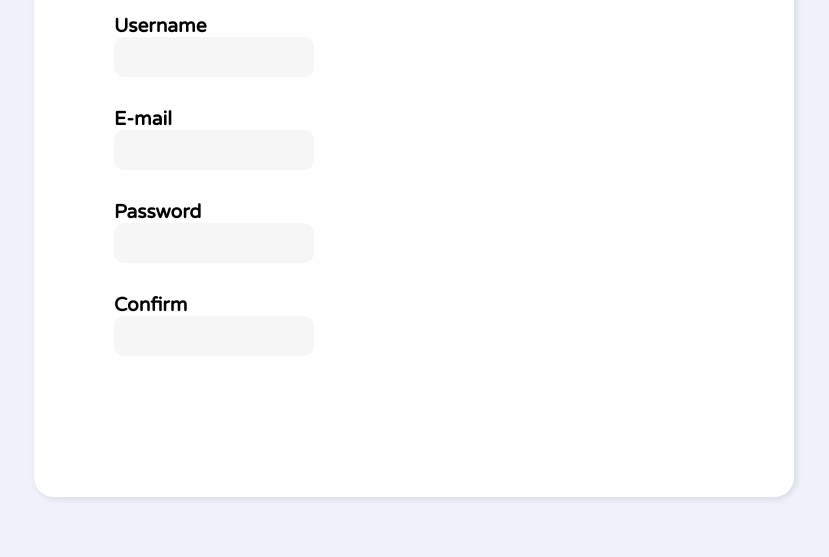
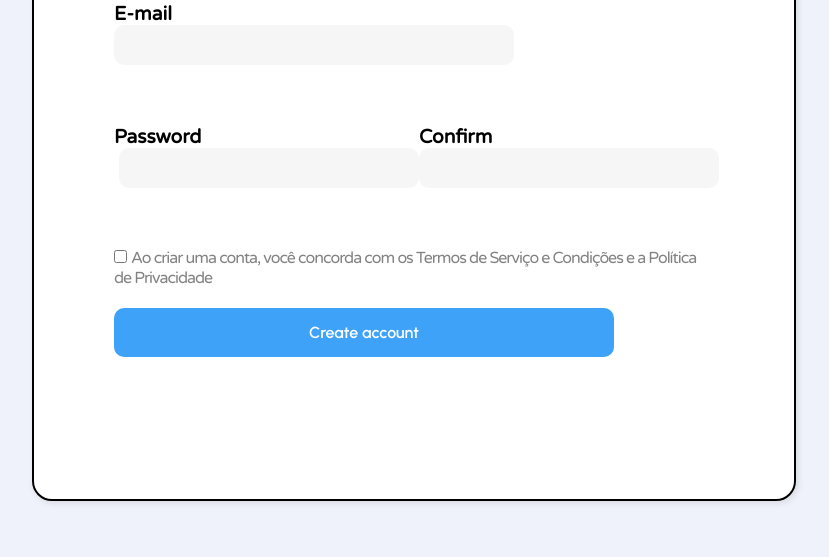
Before and after one commit to patricks-js/form, a plain HTML site: page index.html in a window 1280 px wide. Shown: the part 243-800 px from the top of the page, without its empty margins (226-1055 px from the left). Drawn offline with Linux system fonts and the light colour scheme.

Commit message:
animations

```diff
--- a/index.html
+++ b/index.html
@@ -5,32 +5,53 @@
     <meta http-equiv="X-UA-Compatible" content="IE=edge">
     <meta name="viewport" content="width=device-width, initial-scale=1.0">
     <title>Dayna</title>
-    <link rel="stylesheet" href="style.css">
+    <link rel="stylesheet" href="/style/style.css">
 </head>
 <body>
-    <main>
-        <p>Already have an account? <a href="#">Login</a></p>
+    <main class="conteine-princ">
         <section>
-            <h1>Create account</h1>
+        <!-- <p class="check">Already have an account? <a href="#">Login</a></p>
+
+            <div>
+
+
+                <p>asdaosubd</p>
+            </div>
+            <div class="conteiner-form">
+                <h1>Create account</h1> -->
                 <form action="">
                     <fieldset>
                         <label for="">Username</label> <br>
-                    <input type="text" name="" id="">
+                        <input type="text" name="" class="form">
                     </fieldset>
 
                     <fieldset>
                         <label for="">E-mail</label> <br>
-                    <input type="email" name="" id="">
+                        <input type="email" name="" class="form">
                     </fieldset>
+
+                    <!-- PASSWORD -->
+
+                    <div class="password">
                         <fieldset>
                             <label for="">Password</label> <br>
-                    <input type="password" name="" id="">
+                            <input type="password" name="" id="pass-1" class="form-pass">
                         </fieldset>
                         <fieldset>
                             <label for="">Confirm </label> <br>
-                    <input type="password" name="" id="">
+                            <input type="password" name="" id="pass-2" class="form-pass">
+                        </fieldset>
+                    </div>
+
+                    <!-- END -->
+
+                    <fieldset>
+                        <input type="checkbox" name="" id=""> <label for="" class="check"> Ao criar uma conta, você concorda com os Termos de Serviço e Condições e a Política de Privacidade
+                        </label> <br>
+                        <button class="highlight highlighted"><span>Create account</span></button>
                     </fieldset>
                 </form>
+           <!--</div> -->
         </section>
     </main>
 </body>
--- a/style.css
+++ /dev/null
@@ -1,74 +0,0 @@
-@import url('https://fonts.googleapis.com/css2?family=Urbanist:wght@600&family=Varela+Round&display=swap');
-
-:root {
-    --fontTitle: 'Urbanist', sans-serif;
-    --fontPrincipal: 'Varela Round', sans-serif;
-    --corBox: #F6F6F6;
-    --corButtonLink: #3EA2F9;
-    --corFont: #828282;
-    --background: #EFF2FA;
-}
-
-* {
-    margin: 0;
-    padding: 0;
-}
-
-body {
-    background-color: var(--background);
-}
-
-main {
-    background-color: white;
-    width: 600px;
-    height: 600px;
-    margin: auto;
-    border-radius: 20px;
-    box-shadow: 2px 2px 7px rgba(0, 0, 0, 0.103);
-    padding: 20px 80px;
-    display: flex;
-    flex-direction: column;
-    margin-top: 100px;
-}
-
-section fieldset, h1 {
-    margin: 30px 0;
-}
-
-input {
-    border: none;
-    background-color: var(--corBox);
-    border-radius: 10px;
-    box-sizing: border-box;
-    width: 200px;
-    height: 40px;
-    transition-duration: .3s;
-}
-
-input:hover {
-    width: 300px;
-    background-color: white;
-    border: 3px dotted var(--corButtonLink);
-}
-
-main fieldset {
-    border: none;
-}
-
-main p{
-    font: normal normal 1em var(--fontTitle);
-    text-align: right;
-}
-
-main p a{
-    text-decoration: none;
-    color: var(--corButtonLink);
-}
-
-h1 {
-    font: normal bold 3em var(--fontTitle);
-}
-
-label {
-    font: normal bold 1.2em var(--fontPrincipal);
-}
--- /dev/null
+++ b/style/style.css
@@ -0,0 +1,172 @@
+@import url('https://fonts.googleapis.com/css2?family=Urbanist:wght@400;600&family=Varela+Round&display=swap');
+
+/* CONFIGS GLOBAIS */
+
+:root {
+    --fontTitle: 'Urbanist', sans-serif;
+    --fontPrincipal: 'Varela Round', sans-serif;
+    --corBox: #F6F6F6;
+    --corButtonLink: #3EA2F9;
+    --gradient: #2DBEE3;
+    --corFont: #828282;
+    --background: #EFF2FA;
+    --filtro: #25FAEB;
+}
+
+* {
+    margin: 0;
+    padding: 0;
+}
+
+body {
+    background-color: var(--background);
+}
+
+/* END */
+
+/* MAIN */
+
+main {
+    display: flex;
+}
+
+.conteine-princ {
+    background-color: white;
+    width: 600px;
+    height: 600px;
+    margin: auto;
+    border-radius: 20px;
+    box-shadow: 2px 2px 7px rgba(0, 0, 0, 0.103);
+    padding: 20px 80px;
+    flex-direction: column;
+    margin-top: 100px;
+    border: 2px solid black;
+}
+
+/* MAIN */
+
+/* FORM GERAL */
+
+    /* SECTION 2 */
+
+    .form {
+        border: none;
+        background-color: var(--corBox);
+        border-radius: 10px;
+        box-sizing: border-box;
+        width: 400px;
+        height: 40px;
+        transition-duration: .3s;
+        text-indent: 10px;
+        outline: none;
+    }
+
+    input.form:hover {
+        outline: none;
+        width: 450px;
+        background-color: white;
+        border: 3px dotted var(--corButtonLink);
+    }
+
+    /* input.form {
+
+    } */
+
+    /* PASSWORD */
+
+        .password{
+            display: flex;
+            justify-content: space-between;
+        }
+
+        .form-pass {
+            border: none;
+            background-color: var(--corBox);
+            border-radius: 10px;
+            box-sizing: border-box;
+            width: 300px;
+            height: 40px;
+            transition-duration: .3s;
+            text-indent: 10px;
+            outline: none;
+        }
+
+        .form-pass:hover {
+            outline: none;
+            background-color: white;
+            border: 3px dotted var(--corButtonLink);
+        }
+
+        #pass-1 {
+            margin-left: 5px;
+        }
+
+    /* END */
+
+    .check {
+        font: normal normal 1em var(--fontPrincipal);
+        color: var(--corFont);
+        letter-spacing: -1px;
+    }
+
+    .highlight.highlighted {
+        background-position: -100%;
+    }
+
+    .highlight:hover{
+        background-image: linear-gradient(90deg,rgba(255,255,255,0) 95%,var(--filtro, #2DBEE3) 0);
+        background-size: 300%;
+        background-position: 0;
+        transition: background-position 1s;
+    }
+
+
+    /* END */
+
+/* END */
+
+.conteiner-form {
+    border: 2px solid black;
+    height: 100%;
+    box-sizing: border-box;
+    width: 100%;
+}
+
+section fieldset, h1 {
+    margin: 30px 0;
+}
+
+
+.conteine-princ button {
+    background-color: var(--corButtonLink);
+    border: none;
+    padding: 15px;
+    width: 500px;
+    align-items: center;
+    margin: 20px 0;
+    border-radius: 10px;
+    color: white;
+    font: normal bold 1em var(--fontTitle);
+    cursor: pointer;
+}
+
+.conteine-princ fieldset {
+    border: none;
+}
+
+.conteine-princ p{
+    text-align: right;
+}
+
+.conteine-princ p a{
+    text-decoration: none;
+    color: var(--corButtonLink);
+}
+
+h1 {
+    font: normal bold 3em var(--fontTitle);
+}
+
+label {
+    font: normal bold 1.2em var(--fontPrincipal);
+}
```
Also changed, not shown: img/img.png (added). Lines whose indentation alone changed are shown as unchanged.
